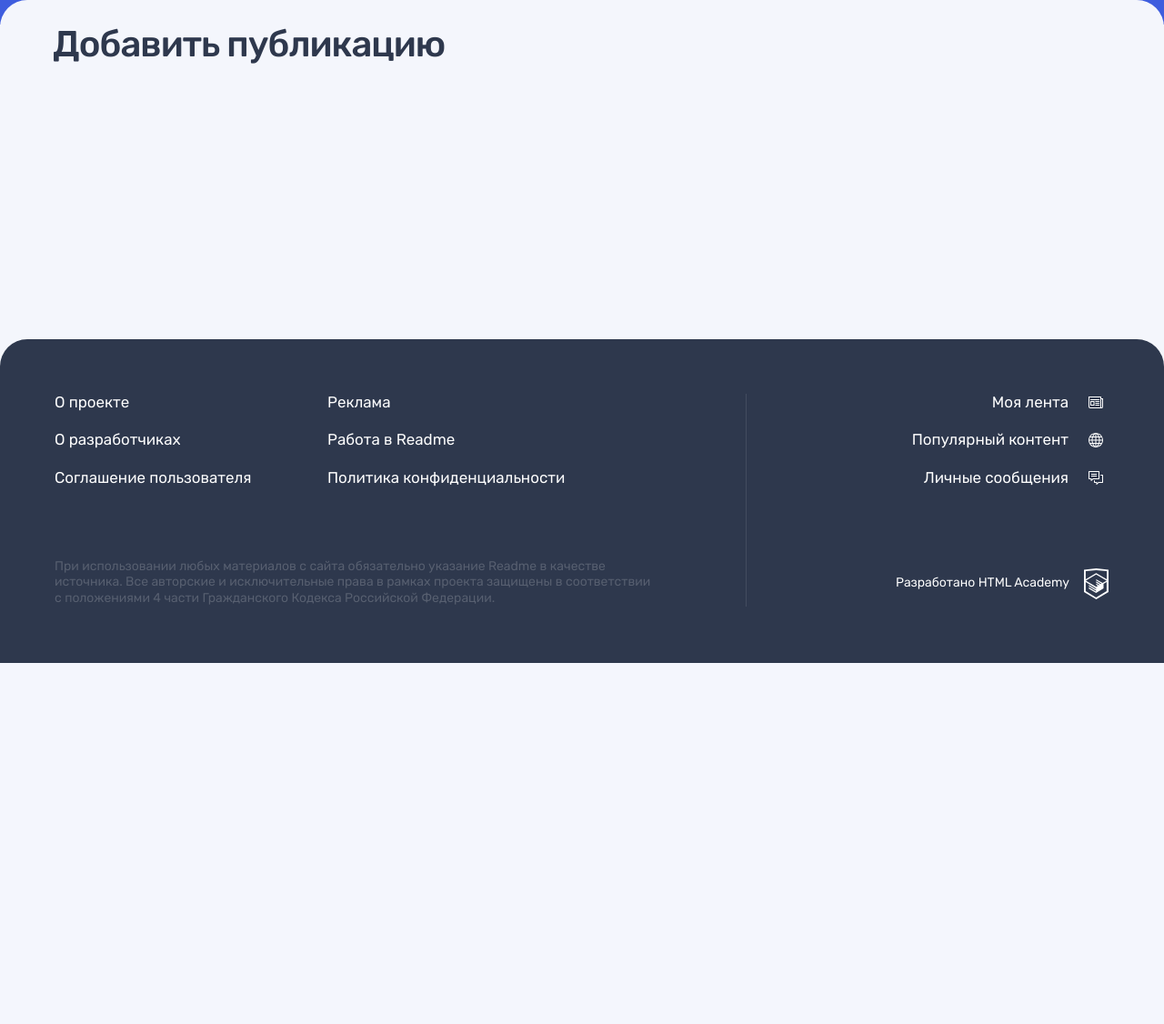
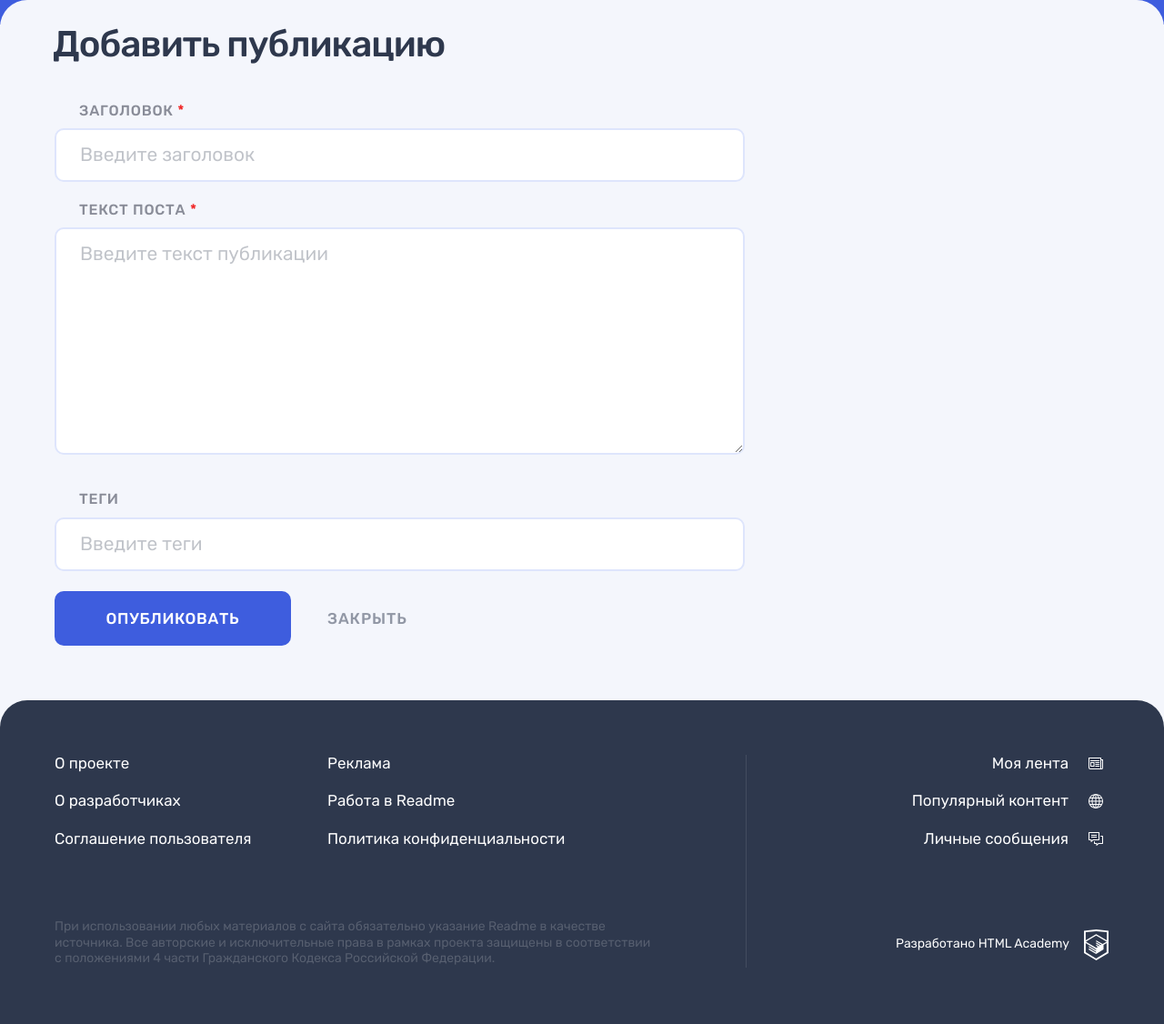
Before and after one commit to htmlacademy-php/240455-readme-12, a PHP site: page /add.php in a window 1280 px wide. Shown: the part 71-1197 px from the top of the page at 91% size. Before the commit the page ends 800 px from the top, so only its background shows below. Run offline with PHP 8.4, Linux system fonts and the light colour scheme; data that the repository does not hold is empty.

Commit message:
Убран foreach и switch у табов с формами

```diff
--- a/functions.php
+++ b/functions.php
@@ -18,7 +18,7 @@
  * @param string $text Текстовая строка
  * @param string $link Текстовая строка со ссылкой
  * @param int $max_len Максимальная длина текста
- * @return string
+ * @return string $text Ссылка на полный текст
  */
 function cut_text ($text, $link, $max_len = 300) {
 
--- a/templates/adding-post.php
+++ b/templates/adding-post.php
@@ -19,16 +19,11 @@
                          <?php endforeach; ?>
 					</ul>
 				</div>
-
 				<div class="adding-post__tab-content">
-					<?php foreach ($categories as $category): ?>
-					<?php switch ($category['id']):
-
-                            case ($category['id'] == '3'): ?>
 					<section
-						class="adding-post__photo tabs__content<?= $category['id'] == $category_chosen ? ' tabs__content--active' : ''; ?>">
+						class="adding-post__photo tabs__content<?= $category_chosen == 3 ? ' tabs__content--active' : ''; ?>">
 						<h2 class="visually-hidden">Форма добавления фото</h2>
-						<form class="adding-post__form form" action="add.php?category_chosen=<?= $category['id']; ?>" method="post"
+						<form class="adding-post__form form" action="add.php?category_chosen=3" method="post"
 							enctype="multipart/form-data">
 							<div class="form__text-inputs-wrapper">
 								<div class="form__text-inputs">
@@ -84,12 +79,9 @@
 							<input type="hidden" name="category" value="3">
 						</form>
 					</section>
-        					<?php break;
-
-                            case ($category['id'] == '4'): ?>
-					<section class="adding-post__video tabs__content<?= $category['id'] == $category_chosen ? ' tabs__content--active' : ''; ?>">
+					<section class="adding-post__video tabs__content<?= $category_chosen == 4 ? ' tabs__content--active' : ''; ?>">
 						<h2 class="visually-hidden">Форма добавления видео</h2>
-						<form class="adding-post__form form" action="add.php?category_chosen=<?= $category['id']; ?>" method="post"
+						<form class="adding-post__form form" action="add.php?category_chosen=4" method="post"
 							enctype="multipart/form-data">
 							<div class="form__text-inputs-wrapper">
 								<div class="form__text-inputs">
@@ -124,12 +116,9 @@
 							<input type="hidden" name="category" value="4">
 						</form>
 					</section>
-        					<?php break;
-
-                            case ($category['id'] == '1'): ?>
-					<section class="adding-post__text tabs__content<?= $category['id'] == $category_chosen ? ' tabs__content--active' : ''; ?>">
+					<section class="adding-post__text tabs__content<?= $category_chosen == 1 ? ' tabs__content--active' : ''; ?>">
 						<h2 class="visually-hidden">Форма добавления текста</h2>
-						<form class="adding-post__form form" action="add.php?category_chosen=<?= $category['id']; ?>" method="post">
+						<form class="adding-post__form form" action="add.php?category_chosen=1" method="post">
 							<div class="form__text-inputs-wrapper">
 								<div class="form__text-inputs">
 									<?php require 'form-title.php';?>
@@ -163,12 +152,9 @@
 							</div>
 						</form>
 					</section>
-        					<?php break;
-
-                            case ($category['id'] == '2'): ?>
-					<section class="adding-post__quote tabs__content <?= $category['id'] == $category_chosen ? ' tabs__content--active' : ''; ?>">
+					<section class="adding-post__quote tabs__content <?= $category_chosen == 2 ? ' tabs__content--active' : ''; ?>">
 						<h2 class="visually-hidden">Форма добавления цитаты</h2>
-						<form class="adding-post__form form" action="add.php?category_chosen=<?= $category['id']; ?>" method="post">
+						<form class="adding-post__form form" action="add.php?category_chosen=2" method="post">
 							<div class="form__text-inputs-wrapper">
 								<div class="form__text-inputs">
 									<?php require 'form-title.php';?>
@@ -216,12 +202,9 @@
 							<input type="hidden" name="category" value="2">
 						</form>
 					</section>
-        					<?php break;
-
-                            case ($category['id'] == '5'): ?>
-					<section class="adding-post__link tabs__content <?= $category['id'] == $category_chosen ? ' tabs__content--active' : ''; ?>">
+					<section class="adding-post__link tabs__content <?= $category_chosen == 5 ? ' tabs__content--active' : ''; ?>">
 						<h2 class="visually-hidden">Форма добавления ссылки</h2>
-						<form class="adding-post__form form" action="add.php?category_chosen=<?= $category['id']; ?>" method="post">
+						<form class="adding-post__form form" action="add.php?category_chosen=5" method="post">
 							<div class="form__text-inputs-wrapper">
 								<div class="form__text-inputs">
 									<?php require 'form-title.php';?>
@@ -253,9 +236,6 @@
 							<input type="hidden" name="category" value="5">
 						</form>
 					</section>
-					<?php break;
-                endswitch;
-                endforeach; ?>
 				</div>
 			</div>
 		</div>
```
